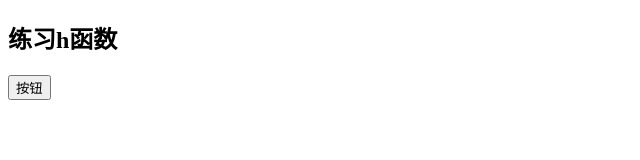
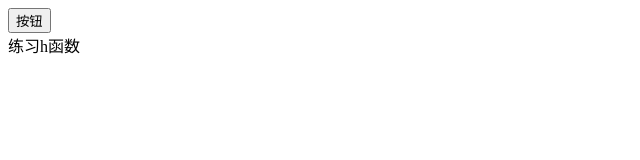
Before and after one commit to tang-xiaotian/miniVue, a plain HTML site: page index.html in a window 1280 px wide. Shown: the whole page, without its empty margins (0-640 px from the left). Drawn offline with Linux system fonts and the light colour scheme.

Commit message:
patch函数提交

```diff
--- a/index.html
+++ b/index.html
@@ -26,6 +26,22 @@
 
         //2.通过mount函数，将vnode挂载到app
         mount(vnode, document.querySelector("#app"))
+
+
+        //3. 创建新的vnode
+        const vnode1 = h('div', {
+            class: "aaa"
+        }, [
+            h('div', null, '练习h函数'),
+            h('button', {
+                onclick: function() {
+                    console.log('按钮')
+                }
+            }, '按钮')
+        ])
+        setTimeout(() => {
+            patch(vnode, vnode1)
+        }, 2000)
     </script>
 </body>
 
--- a/renderer.js
+++ b/renderer.js
@@ -1,3 +1,4 @@
+//h函数  创建vnode对象
 const h = (tag, props, children) => {
     //vnode => javascript对象
     return {
@@ -7,6 +8,8 @@ const h = (tag, props, children) => {
     }
 }
 
+
+// vnode 对象挂载到 el
 const mount = (vnode, container) => {
     //vnode => element
     //1.创建出真实元素
@@ -36,3 +39,78 @@ const mount = (vnode, container) => {
     //4 将el挂载到container
     container.appendChild(el)
 }
+
+
+const patch = (n1, n2) => {
+    if (n1.tag !== n2.tag) {
+        const n1ElParent = n1.el.parentElement
+        n1ElParent.removeChild(n1.el)
+        mount(n2, n1ElParent)
+    } else {
+        //1.取出element对象，并在n2中保存
+        const el = n2.el = n1.el
+
+        //2.处理props
+        const oldProps = n1.props || []
+        const newProps = n2.props || []
+            //2.1 获取所有newProps 添加到el
+        for (const key in newProps) {
+            const oldValue = oldProps[key]
+            const newValue = newProps[key]
+            if (newValue !== oldValue) {
+                if (key.startsWith('on')) {
+                    el.addEventListener(key.slice(2).toLowerCase(), newValue)
+                } else { el.setAttribute(key, newValue) }
+            }
+        }
+        //2.2 删除旧的props
+        for (const key in oldProps) {
+            if (!key in newProps) {
+                if (key.startsWith('on')) {
+                    const value = oldProps[key]
+                    el.removeEventListener(key.slice(2).toLowerCase(), value)
+                } else { el.removeAttribute(key) }
+            }
+        }
+
+        //3.处理children
+        const oldChilren = n1.children || []
+        const newChilren = n2.children || []
+        if (typeof newChilren === "string") {
+            //边界判断 edge case
+            if (typeof oldChilren === "string") { //情况一：newChildren是一个字符串
+                if (newChilren !== oldChilren) {
+                    el.textContent = newChilren
+                }
+            } else {
+                el.innerHTML = newChilren
+            }
+        } else { //情况二:newChildren是一个数组
+            if (typeof oldChilren === "string") {
+                el.innerHTML = ""
+                newChilren.forEach(item => {
+                    mount(item, el)
+                })
+            } else {
+                //[v1,v2,v3]
+                //[v1,v5,v6,v7,v2]
+                const commonLength = Math.min(oldChilren.length, newChilren.length)
+                for (let i = 0; i < commonLength; i++) {
+                    patch(oldChilren[i], newChilren[i])
+                }
+
+                if (newChilren.length > commonLength) {
+                    newChilren.slice(commonLength).forEach(item => {
+                        mount(item, el)
+                    })
+                }
+
+                if (oldChilren.length > commonLength) {
+                    oldChilren.slice(commonLength).forEach(item => {
+                        el.removeChild(item.el)
+                    })
+                }
+            }
+        }
+    }
+}
```
